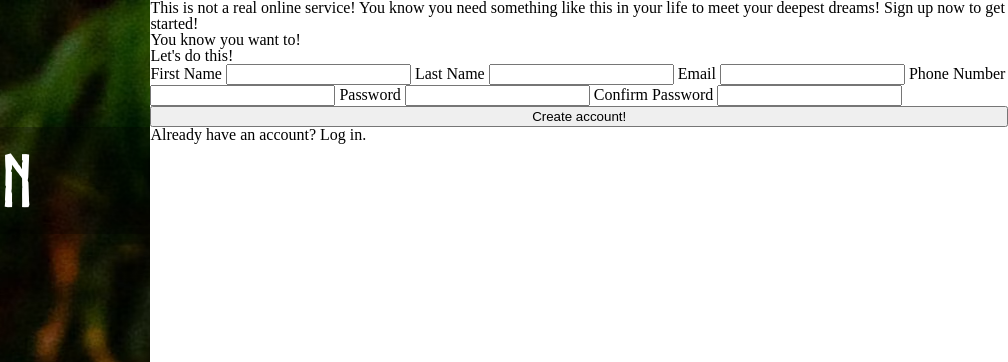
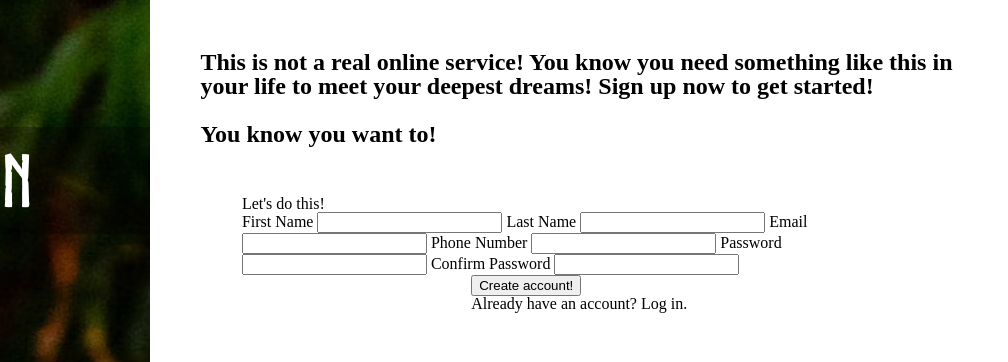
Before and after one commit to EmmetMack/odin-form-project, a plain HTML site: page index.html in a window 1280 px wide. Shown: the top 362 px of the page, 272-1280 px from the left. Drawn offline with Linux system fonts and the light colour scheme.

Commit message:
began formatting right side of site, still need to style form, improve layout, etc

```diff
--- a/index.html
+++ b/index.html
@@ -21,7 +21,7 @@
     </div>
     <div class = "right-side">
         <div class = "description">
-            <h3>This is not a real online service! You know you need something like this in your life to meet your deepest dreams! Sign up now to get started! <br> You know you want to!</h3>
+            <h3>This is not a real online service! You know you need something like this in your life to meet your deepest dreams! Sign up <em>now</em> to get started! <br><br> You <em>know</em> you want to!</h3>
         </div>
         <form>
             <h3>Let's do this!</h3>
@@ -45,10 +45,12 @@
             <input type="password">
 
         </form>
-        <button>Create account!</button>
-        <h5>
-            Already have an account? Log in.
-        </h5>
+        <div class = 'create-account-section'>
+            <button>Create account!</button>
+            <h5>
+                Already have an account? Log in.
+            </h5>
+        </div>
     </div>
 
 </body>
--- a/styles.css
+++ b/styles.css
@@ -69,6 +69,7 @@ table {
     width: 67%;
     display: flex;
     flex-direction: column;
+    align-items: center;
 }
 
 .overlay {
@@ -95,3 +96,15 @@ table {
     margin-bottom: 0;
     margin-top: auto;
 }
+
+.description {
+    font-size: 1.5rem;
+    padding: 50px;
+    font-weight: 600;
+}
+
+form {
+    width: 67%;
+    padding-left:50px;
+    padding-right: 150px;
+}
```
